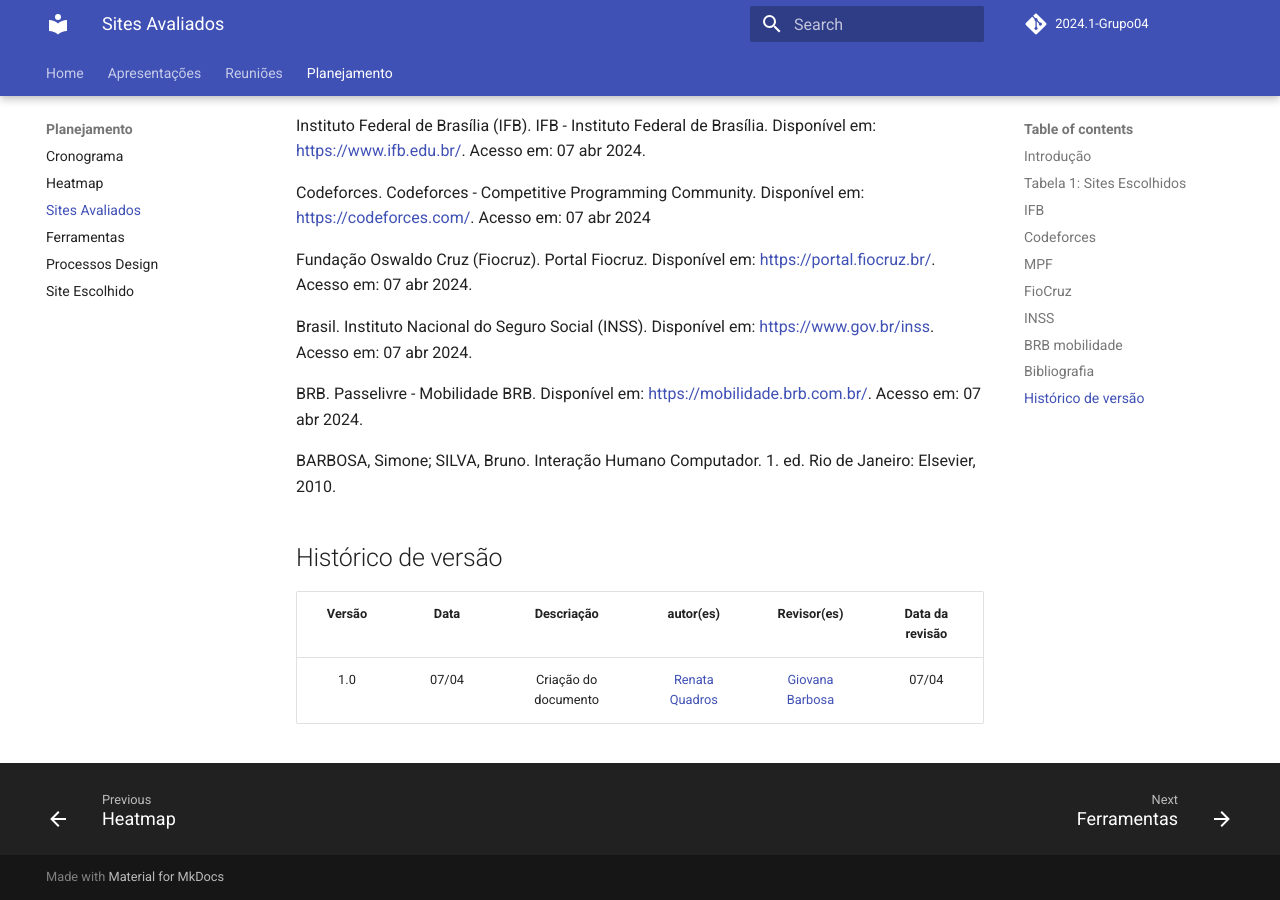
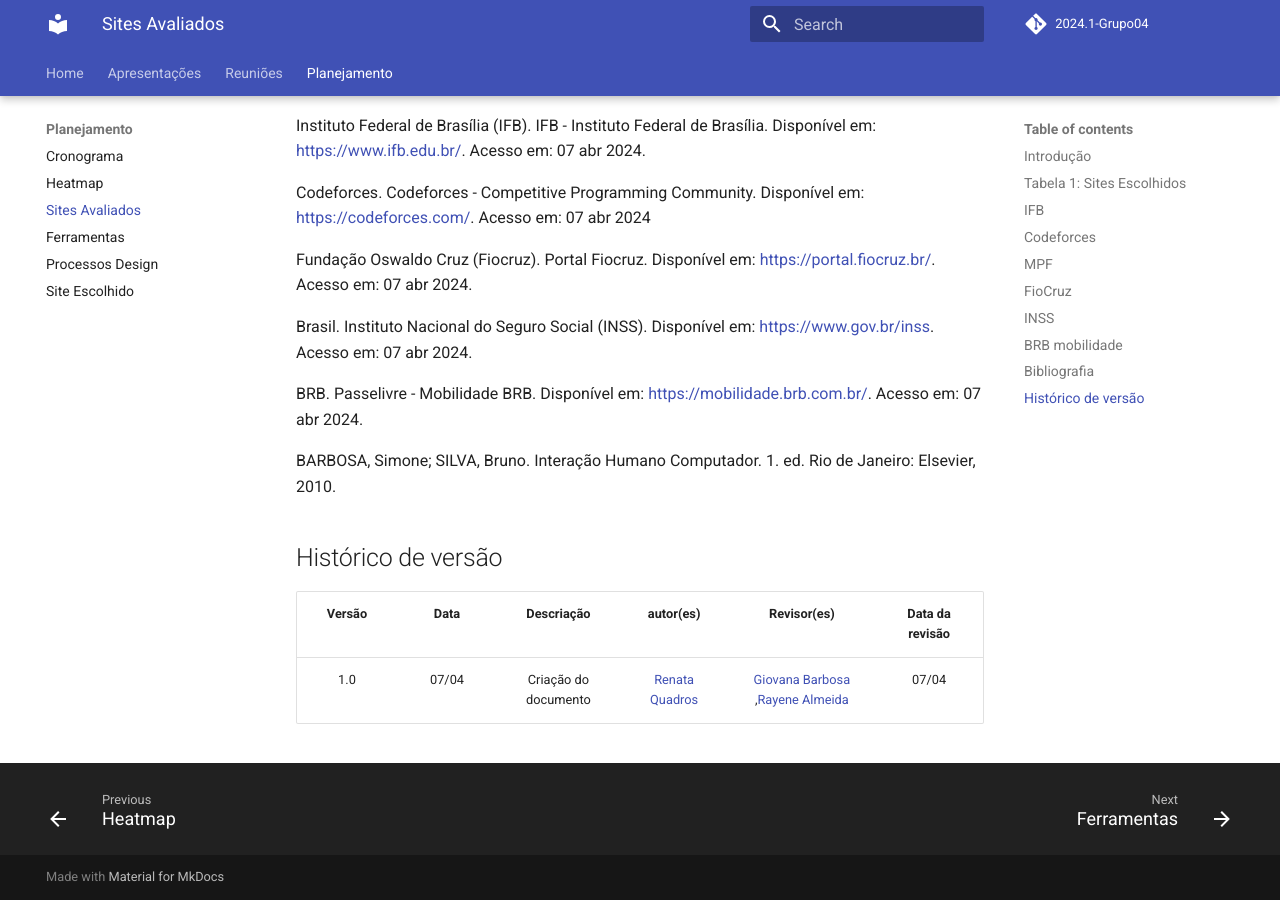
Before and after one commit to Interacao-Humano-Computador/2024.1-PCDF, an MkDocs documentation site: the page built from docs/planejamento/sitesAvaliados.md, in a window 1280 px wide and 900 px high, scrolled down 5065 px. Built offline with MkDocs 1.6.1 and Material for MkDocs 9.7.7, drawn with Linux system fonts in a browser that asks for light colours.

Commit message:
revisaoSitesAvaliados

```diff
--- a/docs/planejamento/sitesAvaliados.md
+++ b/docs/planejamento/sitesAvaliados.md
@@ -157,4 +157,4 @@
 ## Histórico de versão
 |                            Versão                             |              Data               |                    Descriação                     | autor(es)           |  Revisor(es)          |Data da revisão|
 | :----------------------------------------------------------: | :-------------------------------: | :-------------------------------------------------: | :-------------------------------: |  :-------------------------------: | :-------------------------------: |
-| 1.0 |  07/04  | Criação do documento |[Renata Quadros ](https://github.com/Renatinha28)|[Giovana Barbosa ](https://github.com/gio221)| 07/04|
+| 1.0 |  07/04  | Criação do documento |[Renata Quadros ](https://github.com/Renatinha28)|[Giovana Barbosa ](https://github.com/gio221),[Rayene Almeida ](https://github.com/rayenealmeida)| 07/04|
```
